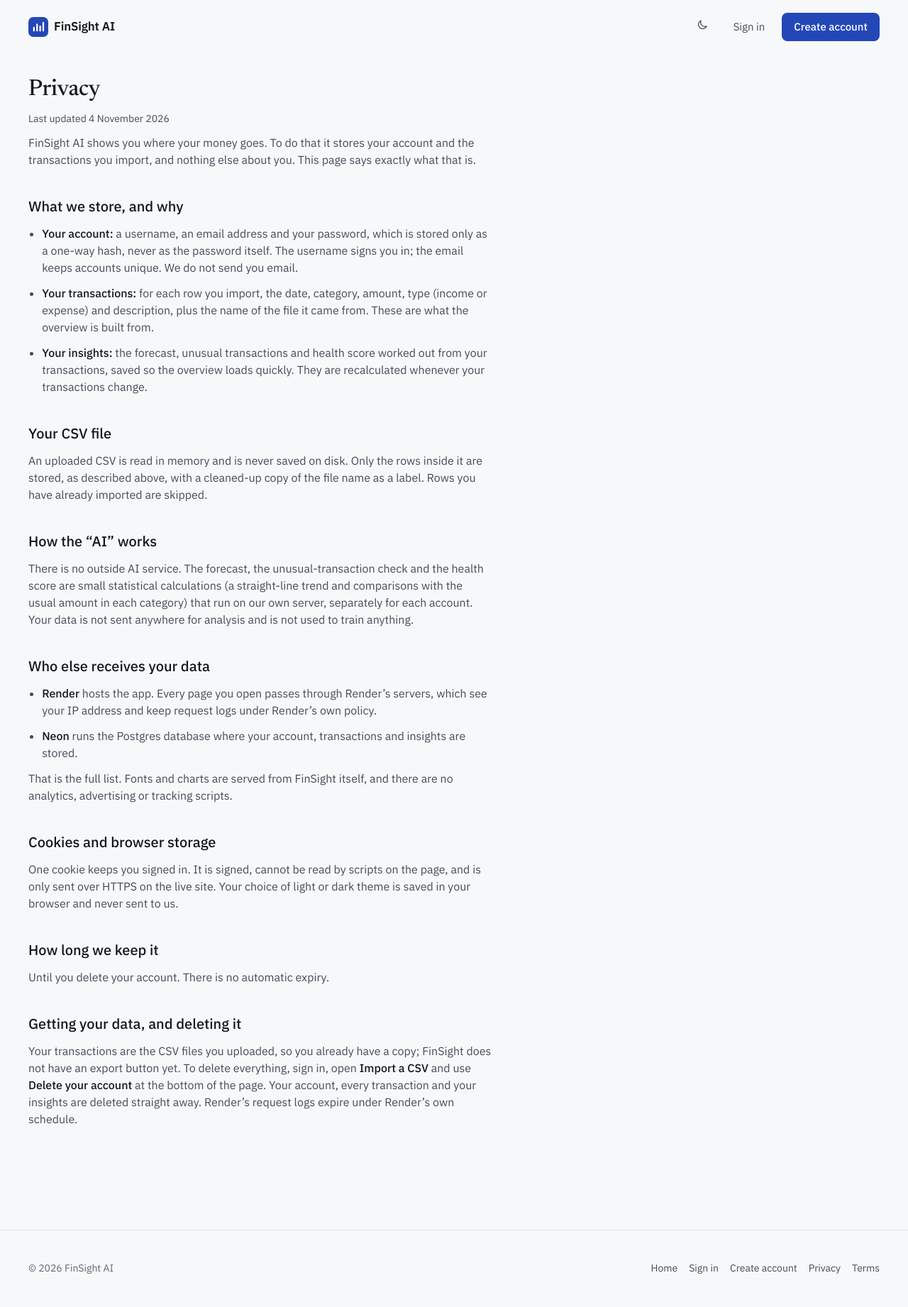
After one commit to Galvin70124O/FinSight-AI, a Flask app: page /privacy in a window 1280 px wide. The commit adds this page. Shown: the whole page at 71% size. Run offline with Flask 3, Linux system fonts and the light colour scheme; some libraries are stand-ins or nearby versions.

Commit message:
Add plain-language Privacy and Terms pages
Privacy says what is stored and why, that CSVs are read in memory and
never saved on disk, how the statistics work (no outside AI), that only
Render (hosting) and Neon (database) receive data, the one session
cookie, and how to delete everything. Linked from the footer, the
register page, the sidebar and the delete section.

Co-Authored-By: Claude Opus 5.5 <noreply@anthropic.com>

```diff
--- a/blueprints/main.py
+++ b/blueprints/main.py
@@ -19,7 +19,7 @@ logger = logging.getLogger(__name__)
 @main_bp.before_request
 def require_login():
     """Protect application routes from unauthenticated access."""
-    allowed_routes = {"auth.login", "auth.register", "static", "main.index"}
+    allowed_routes = {"auth.login", "auth.register", "static", "main.index", "main.privacy", "main.terms"}
     if request.endpoint in allowed_routes:
         return None
     if "user_id" not in session:
@@ -33,6 +33,16 @@ def index():
     if "user_id" in session:
         return dashboard()
     return render_template("landing.html")
+
+
+@main_bp.route("/privacy")
+def privacy():
+    return render_template("privacy.html")
+
+
+@main_bp.route("/terms")
+def terms():
+    return render_template("terms.html")
 
 
 def _transactions_frame(rows: list[dict[str, object]]) -> pd.DataFrame:
--- a/static/style.css
+++ b/static/style.css
@@ -324,6 +324,15 @@ svg { flex: none; }
 .not-found p { margin-top: var(--s3); color: var(--ink-2); }
 .not-found .page-actions { margin-top: var(--s6); }
 
+.legal { max-width: 68ch; padding: var(--s8) 0 var(--s12); }
+.legal > p, .legal li { color: var(--ink-2); }
+.legal > p { margin-top: var(--s3); }
+.legal h2 { margin-top: var(--s10); font-size: 20px; line-height: 28px; font-weight: 500; text-wrap: balance; }
+.legal ul { display: grid; gap: var(--s3); margin-top: var(--s3); padding-left: 1.2em; list-style: disc; }
+.legal strong { color: var(--ink); font-weight: 500; }
+.legal-links { color: var(--muted); font-size: 13px; }
+.legal-links a { display: inline-flex; align-items: center; min-height: 32px; color: var(--ink-2); }
+
 /* ---------- Import ---------- */
 .import { max-width: 640px; }
 .dropzone {
@@ -430,6 +439,7 @@ button, .btn, .chip, .seg-btn, .tab, .nav-link, summary { -webkit-user-select: n
 
 @media (max-width: 640px) {
   .site-bar, .site-main, .footer-inner { width: calc(100% - 2 * var(--s4)); }
+  .footer-inner nav { margin-left: 0; width: 100%; }
   .site-bar { gap: var(--s1); }
   .site-bar .btn { min-height: 40px; padding: 0 var(--s3); }
   .page-title { font-size: 28px; }
--- a/templates/base.html
+++ b/templates/base.html
@@ -70,6 +70,7 @@
           <a class="nav-link{% if request.endpoint == 'main.upload' %} active{% endif %}" href="{{ url_for('main.upload') }}">{{ icon('upload') }}<span>Import a CSV</span></a>
         </nav>
         <div class="sidebar-foot">
+          <p class="legal-links"><a href="{{ url_for('main.privacy') }}">Privacy</a> · <a href="{{ url_for('main.terms') }}">Terms</a></p>
           {{ theme_button() }}
           <div class="user-row">
             <span class="avatar" aria-hidden="true">{{ username[:1]|upper }}</span>
@@ -122,6 +123,8 @@
             <a href="{{ url_for('main.index') }}">Home</a>
             <a href="{{ url_for('auth.login') }}">Sign in</a>
             <a href="{{ url_for('auth.register') }}">Create account</a>
+            <a href="{{ url_for('main.privacy') }}">Privacy</a>
+            <a href="{{ url_for('main.terms') }}">Terms</a>
           </nav>
         </div>
       </footer>
--- /dev/null
+++ b/templates/privacy.html
@@ -0,0 +1,42 @@
+{% extends 'base.html' %}
+{% block title %}Privacy · FinSight AI{% endblock %}
+{% block description %}What FinSight AI stores, why, who else receives it, and how to delete it.{% endblock %}
+{% macro body() %}
+<article class="legal" aria-labelledby="privacyTitle">
+  <h1 class="page-title" id="privacyTitle">Privacy</h1>
+  <p class="sub">Last updated 4 November 2026</p>
+
+  <p>FinSight AI shows you where your money goes. To do that it stores your account and the transactions you import, and nothing else about you. This page says exactly what that is.</p>
+
+  <h2>What we store, and why</h2>
+  <ul>
+    <li><strong>Your account:</strong> a username, an email address and your password, which is stored only as a one-way hash, never as the password itself. The username signs you in; the email keeps accounts unique. We do not send you email.</li>
+    <li><strong>Your transactions:</strong> for each row you import, the date, category, amount, type (income or expense) and description, plus the name of the file it came from. These are what the overview is built from.</li>
+    <li><strong>Your insights:</strong> the forecast, unusual transactions and health score worked out from your transactions, saved so the overview loads quickly. They are recalculated whenever your transactions change.</li>
+  </ul>
+
+  <h2>Your CSV file</h2>
+  <p>An uploaded CSV is read in memory and is never saved on disk. Only the rows inside it are stored, as described above, with a cleaned-up copy of the file name as a label. Rows you have already imported are skipped.</p>
+
+  <h2>How the “AI” works</h2>
+  <p>There is no outside AI service. The forecast, the unusual-transaction check and the health score are small statistical calculations (a straight-line trend and comparisons with the usual amount in each category) that run on our own server, separately for each account. Your data is not sent anywhere for analysis and is not used to train anything.</p>
+
+  <h2>Who else receives your data</h2>
+  <ul>
+    <li><strong>Render</strong> hosts the app. Every page you open passes through Render’s servers, which see your IP address and keep request logs under Render’s own policy.</li>
+    <li><strong>Neon</strong> runs the Postgres database where your account, transactions and insights are stored.</li>
+  </ul>
+  <p>That is the full list. Fonts and charts are served from FinSight itself, and there are no analytics, advertising or tracking scripts.</p>
+
+  <h2>Cookies and browser storage</h2>
+  <p>One cookie keeps you signed in. It is signed, cannot be read by scripts on the page, and is only sent over HTTPS on the live site. Your choice of light or dark theme is saved in your browser and never sent to us.</p>
+
+  <h2>How long we keep it</h2>
+  <p>Until you delete your account. There is no automatic expiry.</p>
+
+  <h2>Getting your data, and deleting it</h2>
+  <p>Your transactions are the CSV files you uploaded, so you already have a copy; FinSight does not have an export button yet. To delete everything, sign in, open <strong>Import a CSV</strong> and use <strong>Delete your account</strong> at the bottom of the page. Your account, every transaction and your insights are deleted straight away. Render’s request logs expire under Render’s own schedule.</p>
+</article>
+{% endmacro %}
+{% block content %}{{ body() }}{% endblock %}
+{% block public %}{{ body() }}{% endblock %}
--- a/templates/register.html
+++ b/templates/register.html
@@ -29,6 +29,7 @@
         </label>
       </div>
       <p class="field-hint" id="passwordHint">At least {{ min_password_length }} characters. A few unrelated words are easy to remember and hard to guess.</p>
+      <p class="field-hint">By creating an account you agree to the <a class="link" href="{{ url_for('main.terms') }}">Terms</a>. The <a class="link" href="{{ url_for('main.privacy') }}">Privacy</a> page says what is stored and how to delete it.</p>
       <button class="btn btn-primary btn-block btn-lg" type="submit">Create account</button>
     </form>
     <p class="auth-switch">Already have an account? <a class="link" href="{{ url_for('auth.login') }}">Sign in</a></p>
--- a/templates/upload.html
+++ b/templates/upload.html
@@ -43,7 +43,7 @@
   {# Deleting cannot be undone, so it asks for the password and a typed confirmation instead of an undo toast. #}
   <section class="danger-zone" id="delete" aria-labelledby="deleteTitle">
     <h2 class="section-title" id="deleteTitle">Delete your account</h2>
-    <p class="sub">Removes your account, every imported transaction and your computed insights straight away. This cannot be undone.</p>
+    <p class="sub">Removes your account, every imported transaction and your computed insights straight away. This cannot be undone. <a class="link" href="{{ url_for('main.privacy') }}">What is stored</a></p>
     {% for message in get_flashed_messages(category_filter=['delete']) %}
     <div class="flash danger" role="alert">{{ icon('alert') }}<span>{{ message }}</span></div>
     {% endfor %}
```
Also changed, not shown: templates/terms.html (added, +31 -0 lines), tests/test_pages.py (+16 -0 lines).
